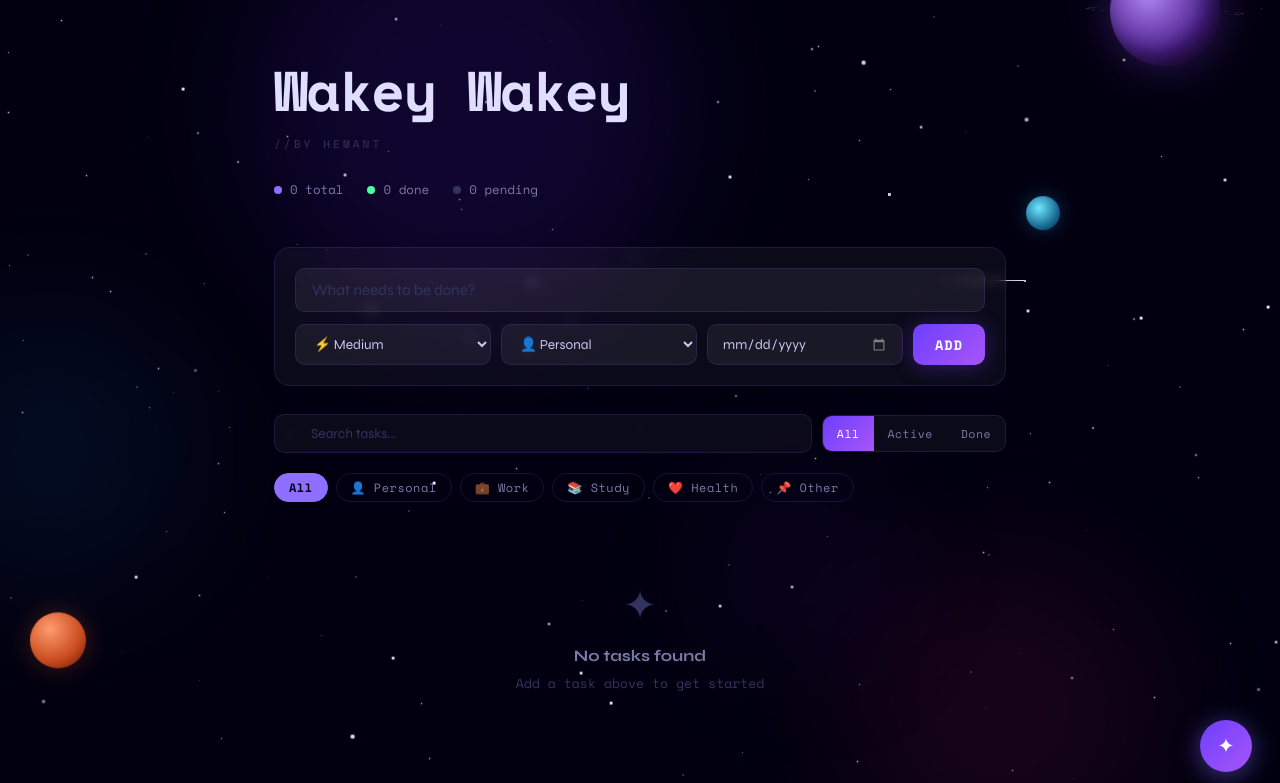
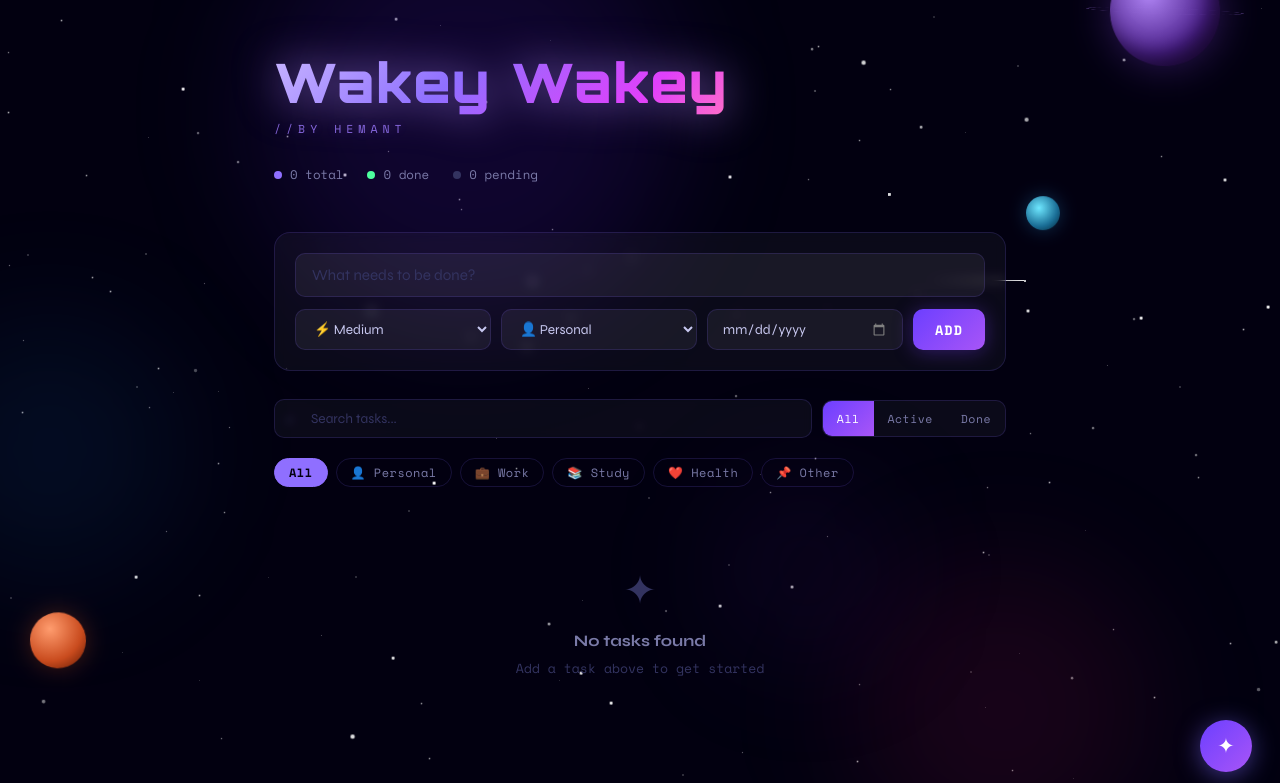
Before and after one commit to HemantAn112/Todo, a plain HTML site: page index.html in a window 1280 px wide. Shown: the top 783 px of the page. Drawn offline with nearby package versions, Linux system fonts and the light colour scheme.

Commit message:
Update style

```diff
--- a/style.css
+++ b/style.css
@@ -1,4 +1,4 @@
-@import url('https://fonts.googleapis.com/css2?family=Space+Mono:wght@400;700&family=Syne:wght@400;600;700&display=swap');
+@import url('https://fonts.googleapis.com/css2?family=Space+Mono:wght@400;700&family=Syne:wght@400;600;700;800&family=Orbitron:wght@700;900&display=swap');
 
 :root {
   --bg: #020010;
@@ -184,21 +184,38 @@ header { margin-bottom: 48px; }
 }
 
 h1 {
-  font-family: 'Space Mono', monospace;
-  font-size: clamp(2.2rem, 6vw, 3.5rem);
-  font-weight: 700;
-  letter-spacing: -2px;
-  color: #e0deff;
+  font-family: 'Orbitron', sans-serif;
+  font-size: clamp(2rem, 6vw, 3.4rem);
+  font-weight: 900;
+  letter-spacing: 2px;
+  background: linear-gradient(135deg, #c8b6ff 0%, #8f6fff 40%, #e040fb 80%, #ff6ec7 100%);
+  -webkit-background-clip: text;
+  -webkit-text-fill-color: transparent;
+  background-clip: text;
+  filter: drop-shadow(0 0 18px rgba(143,111,255,0.55));
+  animation: titlePulse 4s ease-in-out infinite;
 }
-h1 span { color: var(--accent); }
+h1 span {
+  background: linear-gradient(135deg, #ff6ec7, #a855f7);
+  -webkit-background-clip: text;
+  -webkit-text-fill-color: transparent;
+  background-clip: text;
+}
+
+@keyframes titlePulse {
+  0%, 100% { filter: drop-shadow(0 0 14px rgba(143,111,255,0.5)); }
+  50%       { filter: drop-shadow(0 0 30px rgba(200,150,255,0.8)); }
+}
 
 .tagline {
   font-family: 'Space Mono', monospace;
-  font-size: 0.7rem;
-  color: var(--text3);
-  letter-spacing: 3px;
+  font-size: 0.72rem;
+  color: #9d7aff;
+  letter-spacing: 5px;
   text-transform: uppercase;
   margin-bottom: 28px;
+  opacity: 0.85;
+  text-shadow: 0 0 12px rgba(143,111,255,0.4);
 }
 
 .stats-bar { display: flex; gap: 24px; flex-wrap: wrap; }
```
